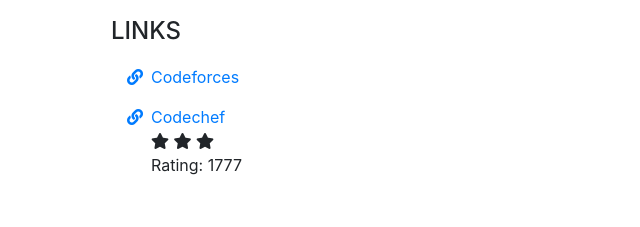
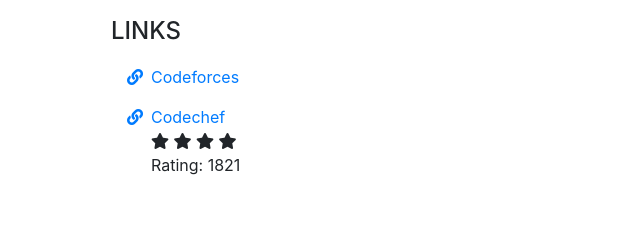
Before and after one commit to raghuvanshraj/raghuvanshraj.github.io, a website with bundled scripts: page index.html in a window 1280 px wide. Shown: the part 2892-3119 px from the top of the page, 209-849 px from the left. Built offline with nearby package versions, Linux system fonts and the light colour scheme; no server answers; a web font is replaced by a local one.

Commit message:
codechef rating updated

```diff
--- a/index.html
+++ b/index.html
@@ -250,8 +250,9 @@
             <i class="fa fa-star"></i>
             <i class="fa fa-star"></i>
             <i class="fa fa-star"></i>
+            <i class="fa fa-star"></i>
             <br>
-            Rating: 1777
+            Rating: 1821
           </li>
           <!-- <li>
             <i class="fa-li fa fa-check"></i>
```
